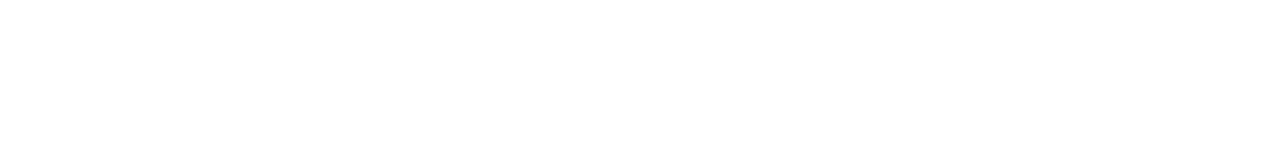
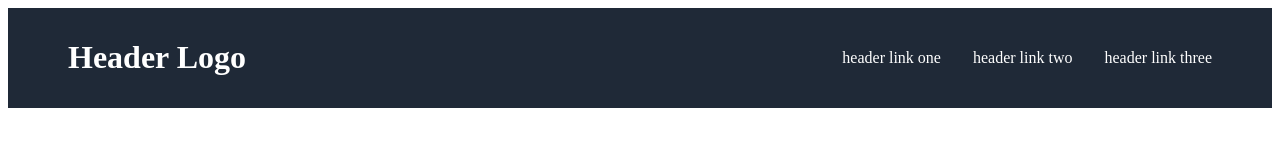
Before and after one commit to SirGeist/Landing-Page, a plain HTML site: page index.html in a window 1280 px wide. Drawn offline with Linux system fonts and the light colour scheme.

Commit message:
Added the title while also added the three links to the right

```diff
--- a/index.html
+++ b/index.html
@@ -3,7 +3,19 @@
   <head>
     <meta charset="UTF-8" />
     <meta name="viewport" content="width=device-width, initial-scale=1.0" />
+    <link rel="stylesheet" href="style.css" />
     <title>Document</title>
   </head>
-  <body></body>
+  <body>
+    <div class="header">
+      <div class="header-left">
+        <h1>Header Logo</h1>
+      </div>
+      <div class="header-right">
+        <a>header link one</a>
+        <a>header link two</a>
+        <a>header link three</a>
+      </div>
+    </div>
+  </body>
 </html>
--- a/style.css
+++ b/style.css
@@ -0,0 +1,34 @@
+/* .header {
+  display: flex;
+  gap: 600px;
+}
+
+.header-left {
+  display: flex;
+  gap: 32px;
+}
+
+.header-right {
+  display: flex;
+  gap: 32px;
+  align-items: center;
+} */
+
+.header {
+  display: flex;
+  justify-content: space-between;
+  padding: 10px;
+  background-color: #1f2937;
+  color: white;
+}
+
+.header-left,
+.header-right {
+  margin: 0 50px;
+}
+
+.header-right {
+  display: flex;
+  align-items: center;
+  gap: 32px;
+}
```
